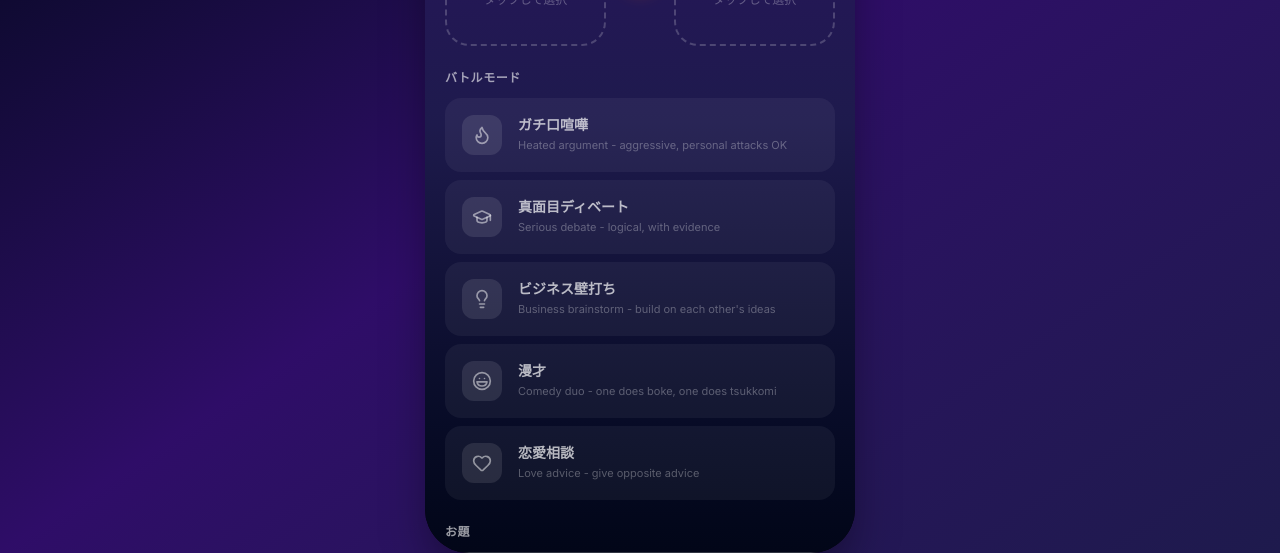
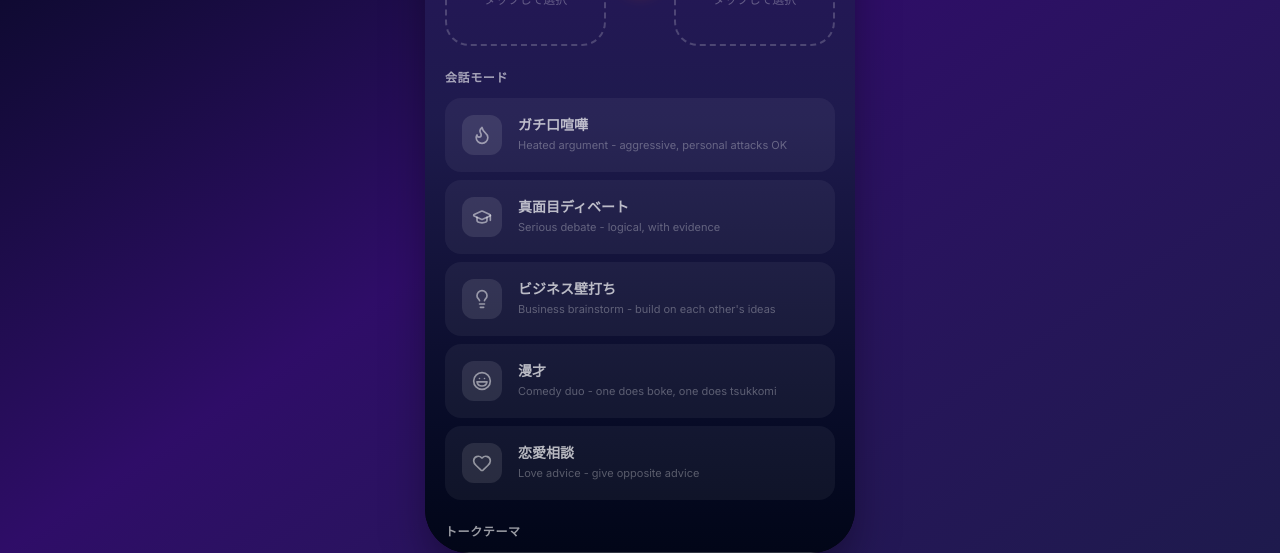
Before and after one commit to cody-labs-ai/ai-talk-battle, a Next.js app: page / in a window 1280 px wide. Shown: the part 307-860 px from the top of the page. Built offline with nearby package versions, Linux system fonts and the light colour scheme.

Commit message:
fix: rename labels

```diff
--- a/components/ResultScreen.tsx
+++ b/components/ResultScreen.tsx
@@ -14,7 +14,7 @@ export default function ResultScreen({ character1, character2, mode, topic, hist
   const getBg = (ch: Character) => BG[characters.findIndex(c => c.id === ch.id) % BG.length];
 
   const handleShare = () => {
-    const text = `🗣️ AIトークバトル\n\n${character1.name} vs ${character2.name}\nモード: ${mode.name}\nお題: ${topic}\n${history.length}メッセージの激闘！\n\nhttps://ai-talk-battle.vercel.app`;
+    const text = `🗣️ AIトークバトル\n\n${character1.name} vs ${character2.name}\nモード: ${mode.name}\nトークテーマ: ${topic}\n${history.length}メッセージの激闘！\n\nhttps://ai-talk-battle.vercel.app`;
     navigator.clipboard.writeText(text).then(() => alert('コピーしました！'));
   };
 
@@ -54,7 +54,7 @@ export default function ResultScreen({ character1, character2, mode, topic, hist
             </div>
           </div>
           <div className="space-y-2 text-center">
-            <p className="text-white/60 text-sm">お題: <span className="text-white font-semibold">{topic}</span></p>
+            <p className="text-white/60 text-sm">トークテーマ: <span className="text-white font-semibold">{topic}</span></p>
             <p className="text-white/60 text-sm">モード: <span className="text-white font-semibold">{mode.name}</span></p>
             <p className="text-white/60 text-sm"><span className="text-white font-semibold">{history.length}</span> メッセージ</p>
           </div>
--- a/components/SetupScreen.tsx
+++ b/components/SetupScreen.tsx
@@ -63,7 +63,7 @@ export default function SetupScreen({ onStart }: Props) {
 
         {/* Mode */}
         <div>
-          <h3 className="text-white/60 text-xs font-bold uppercase tracking-wider mb-3">バトルモード</h3>
+          <h3 className="text-white/60 text-xs font-bold uppercase tracking-wider mb-3">会話モード</h3>
           <div className="space-y-2">
             {modes.map((m, i) => { const MIcon = MODE_ICONS[m.id] || Sparkles; const sel = selMode?.id === m.id; return (
               <button key={m.id} onClick={() => setSelMode(m)} className={`w-full flex items-center gap-4 p-4 rounded-2xl transition-all duration-200 cursor-pointer active:scale-[0.98] ${sel ? 'bg-white/15 border border-white/30 shadow-lg shadow-purple-500/10' : 'bg-white/5 border border-transparent hover:bg-white/10'}`}>
@@ -76,7 +76,7 @@ export default function SetupScreen({ onStart }: Props) {
 
         {/* Topic */}
         <div>
-          <h3 className="text-white/60 text-xs font-bold uppercase tracking-wider mb-3">お題</h3>
+          <h3 className="text-white/60 text-xs font-bold uppercase tracking-wider mb-3">トークテーマ</h3>
           <div className="relative">
             <PenLine size={16} className="absolute left-4 top-1/2 -translate-y-1/2 text-white/30" />
             <input value={topic} onChange={e => setTopic(e.target.value)} placeholder={PLACEHOLDERS[phIdx]}
```
